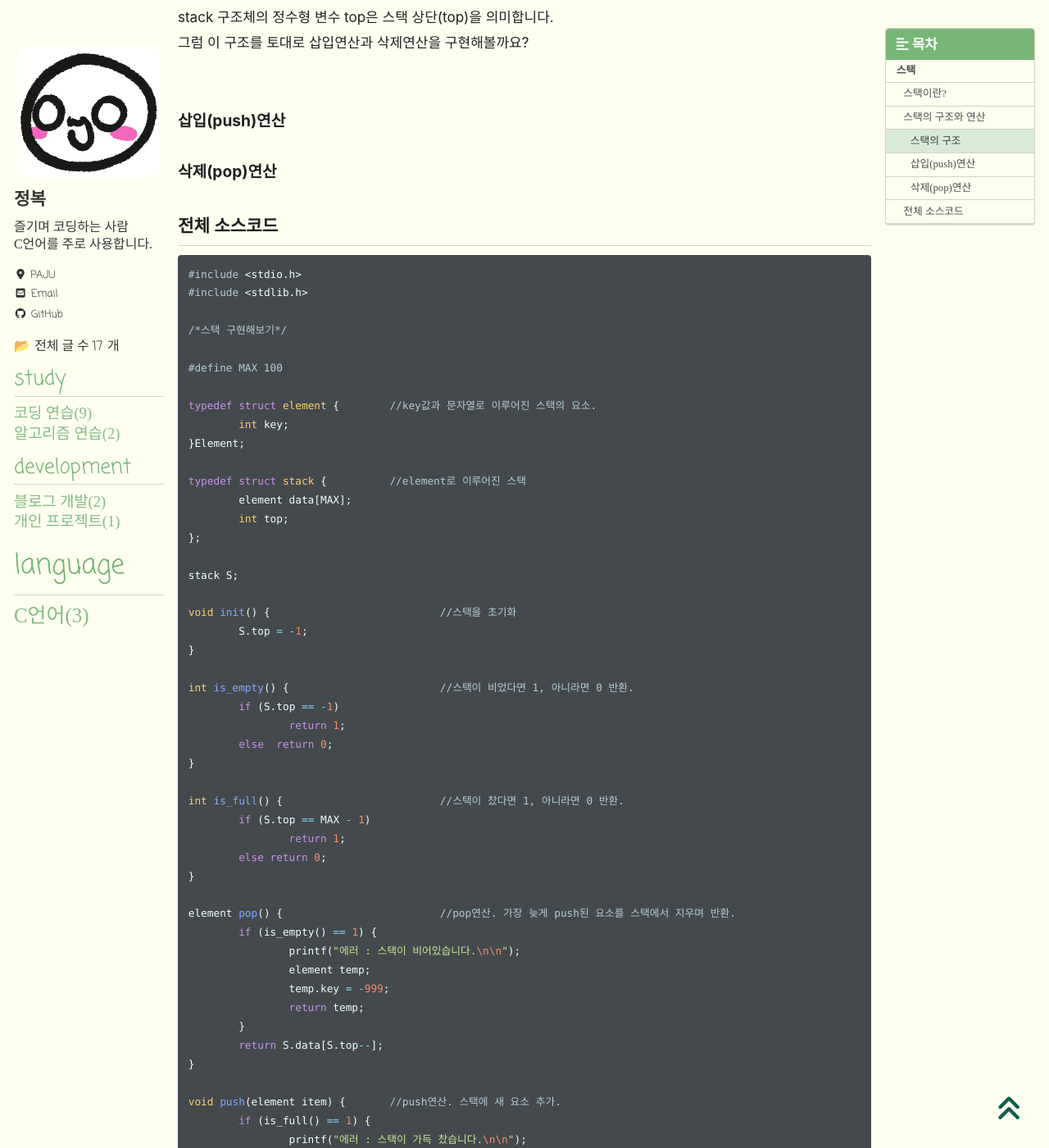
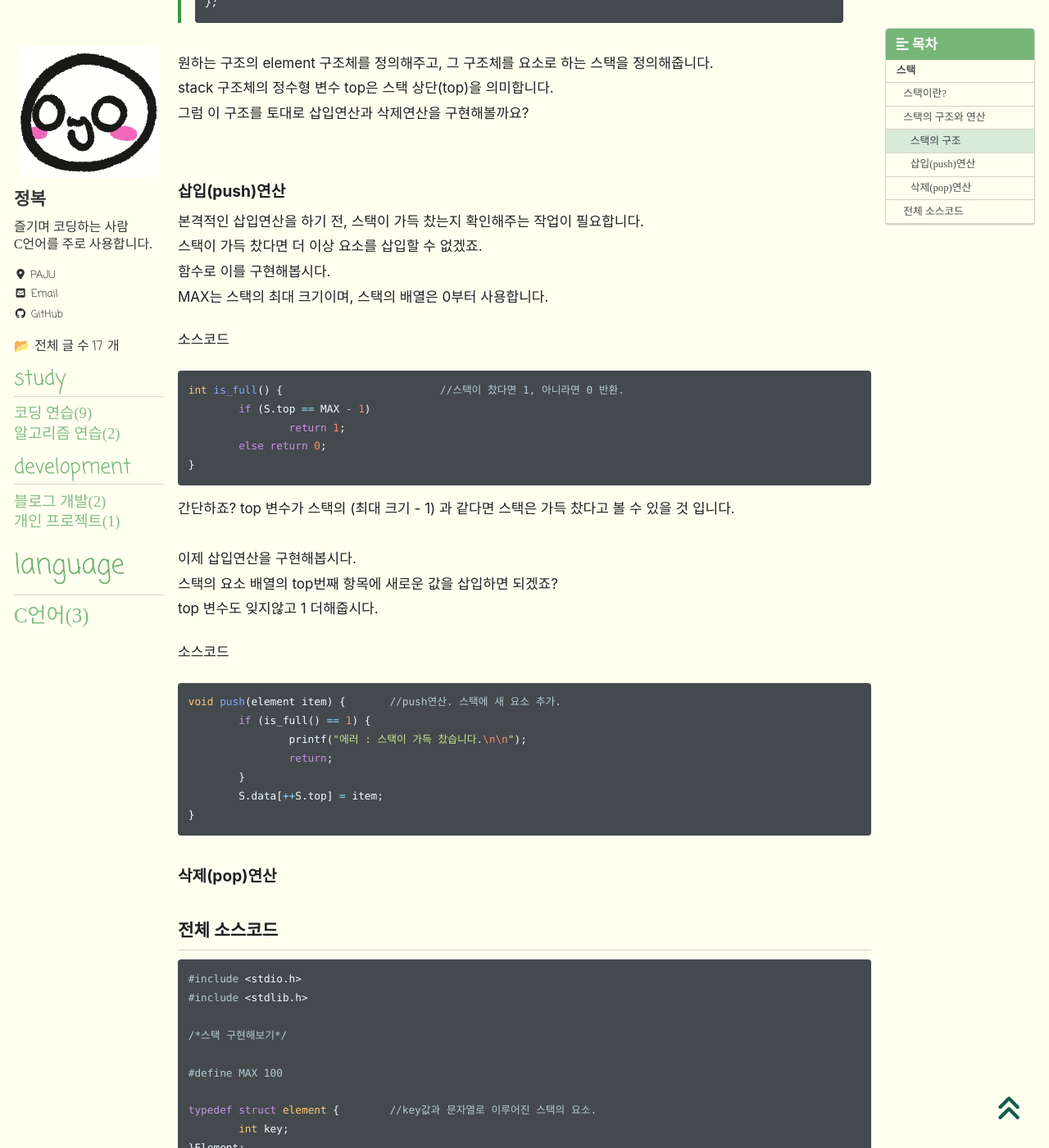
Before and after one commit to JBL28/jbl28.github.io, a Jekyll site: the page built from _posts/Algorithm/2023-01-07-stack.md, in a window 1280 px wide and 1400 px high, scrolled down 2375 px. Shown: the whole window at 82% size. Built offline with Jekyll 4.4.1, drawn with Linux system fonts in a browser that asks for light colours; cached includes are drawn as plain includes; nearby versions of some CDN libraries; some web fonts are replaced; comment, search, counter and statistics services are not loaded.

Commit message:
Update 2023-01-07-stack.md

````diff
--- a/_posts/Algorithm/2023-01-07-stack.md
+++ b/_posts/Algorithm/2023-01-07-stack.md
@@ -39,16 +39,17 @@ _ 링크 클릭 시 더 자세한 정보가 있어요!
 
 스택을 구조체를 이용해 구현해보겠습니다.<br>
 
-```cpp
-typedef struct element {	//key값과 문자열로 이루어진 스택의 요소.
-	int key;
-}Element;
-
-typedef struct stack {		//element로 이루어진 스택
-	element data[MAX];
-	int top;
-};
-```
+>소스코드
+>```cpp
+>typedef struct element {	//key값과 문자열로 이루어진 스택의 요소.
+>	int key;
+>}Element;
+>
+>typedef struct stack {		//element로 이루어진 스택
+>	element data[MAX];
+>	int top;
+>};
+>```
 
 원하는 구조의 element 구조체를 정의해주고, 그 구조체를 요소로 하는 스택을 정의해줍니다.<br>
 stack 구조체의 정수형 변수 top은 스택 상단(top)을 의미합니다.<br>
@@ -56,6 +57,36 @@ stack 구조체의 정수형 변수 top은 스택 상단(top)을 의미합니다
 
 ### 삽입(push)연산
 
+본격적인 삽입연산을 하기 전, 스택이 가득 찼는지 확인해주는 작업이 필요합니다.<br>
+스택이 가득 찼다면 더 이상 요소를 삽입할 수 없겠죠.<br>
+함수로 이를 구현해봅시다.<br>
+MAX는 스택의 최대 크기이며, 스택의 배열은 0부터 사용합니다.<br>
+
+소스코드
+```cpp
+int is_full() {				//스택이 찼다면 1, 아니라면 0 반환.
+	if (S.top == MAX - 1)
+		return 1;
+	else return 0;
+}
+```
+
+
+간단하죠? top 변수가 스택의 (최대 크기 - 1) 과 같다면 스택은 가득 찼다고 볼 수 있을 것 입니다.<br><br>
+이제 삽입연산을 구현해봅시다.<br>
+스택의 요소 배열의 top번째 항목에 새로운 값을 삽입하면 되겠죠?<br>
+top 변수도 잊지않고 1 더해줍시다.<br>
+
+소스코드
+```cpp
+void push(element item) {	//push연산. 스택에 새 요소 추가.
+	if (is_full() == 1) {
+		printf("에러 : 스택이 가득 찼습니다.\n\n");
+		return;
+	}
+	S.data[++S.top] = item;
+}
+```
 
 
 ### 삭제(pop)연산
````
